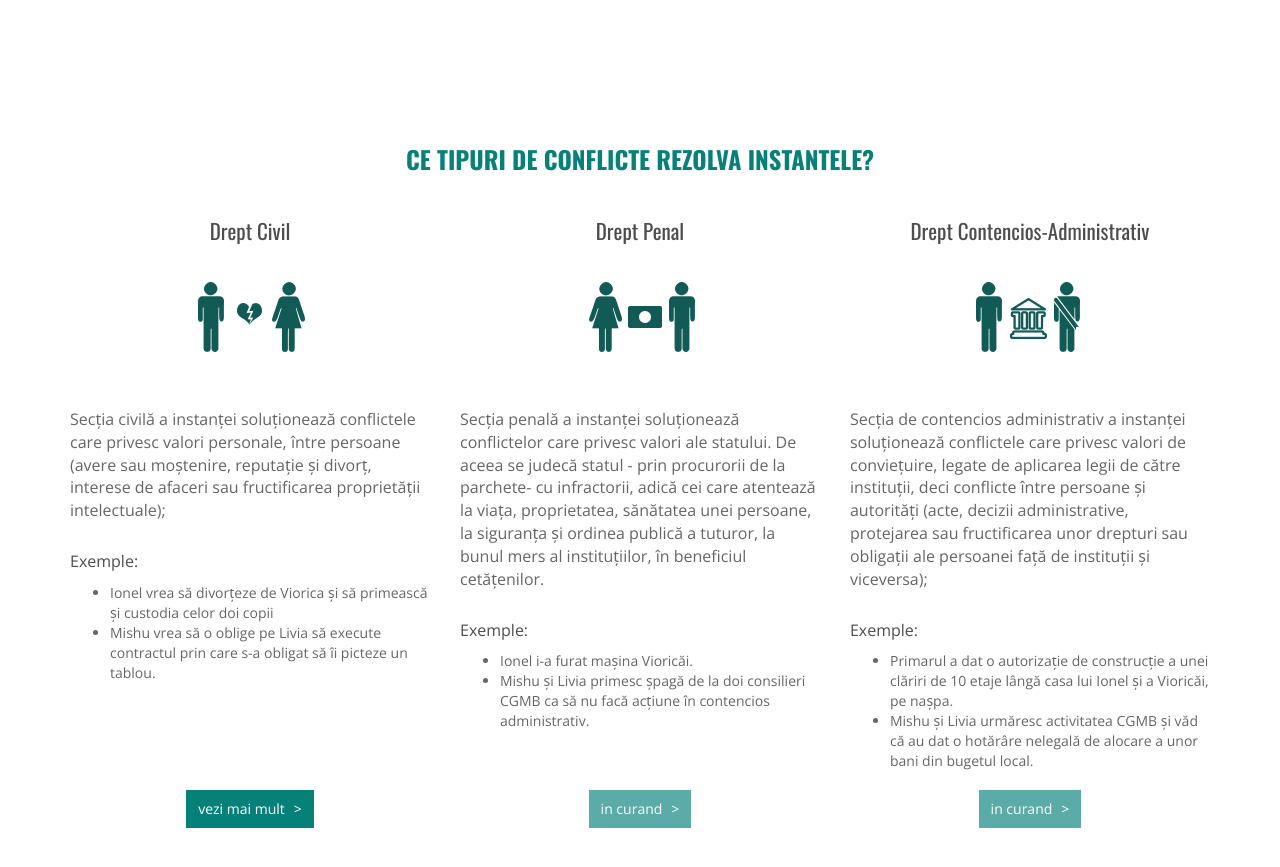
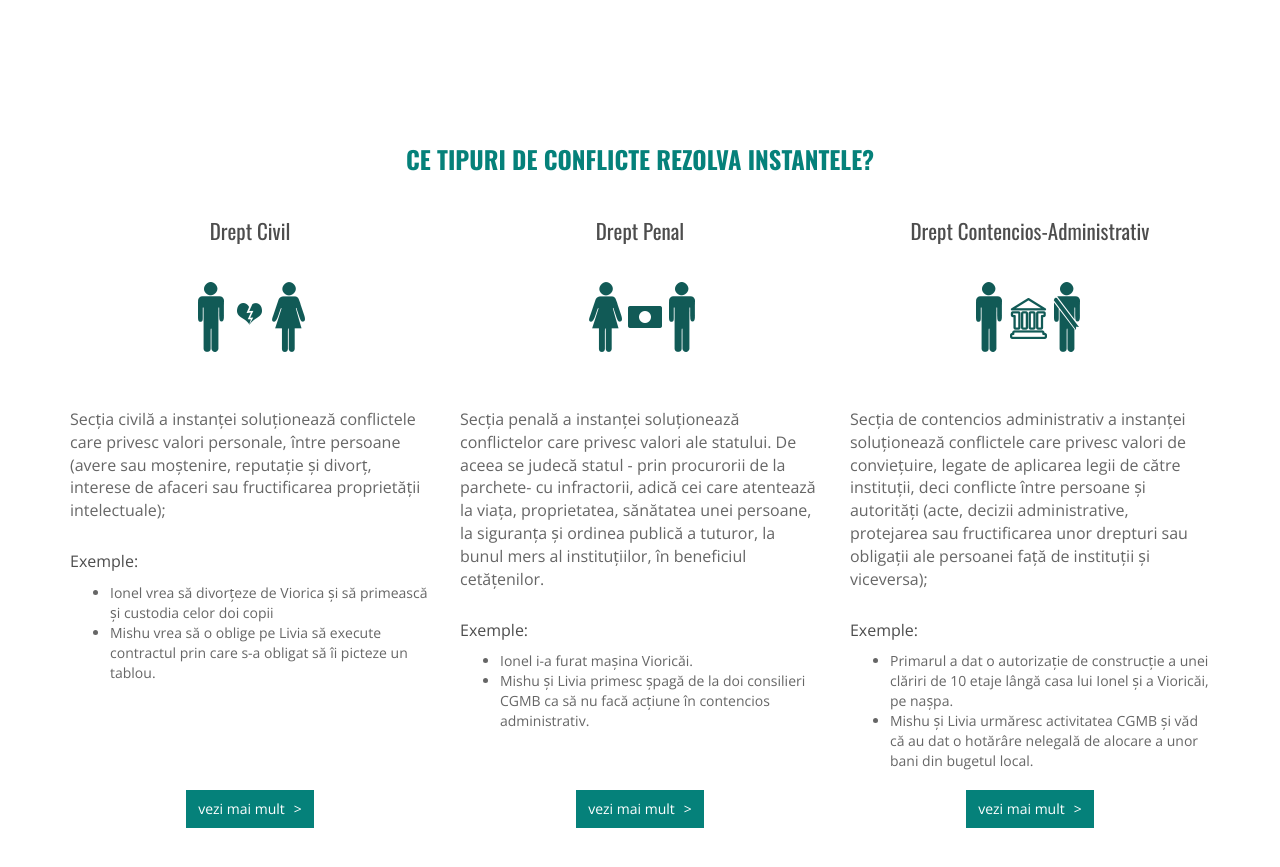
Before and after one commit to funkycitizens/onoratainstanta, a Jekyll site: the page built from educatie/ghidul-justitiabilului/index.html, in a window 1280 px wide and 900 px high, scrolled down 823 px. Shown: the top 867 px of the window. Built offline with Jekyll 4.4.1, drawn with Linux system fonts in a browser that asks for light colours; nearby versions of some CDN libraries; comment, search, counter and statistics services are not loaded.

Commit message:
disable disabled button state

```diff
--- a/educatie/ghidul-justitiabilului/index.html
+++ b/educatie/ghidul-justitiabilului/index.html
@@ -43,7 +43,7 @@ hasCrumbs: true
 			<li>Ionel i-a furat mașina Vioricăi.</li>
 			<li>Mishu și Livia primesc șpagă de la doi consilieri CGMB ca să nu facă acțiune în contencios administrativ.</li>
 		</ul>
-		<a  href="{{ site.base_url }}/educatie/ghidul-justitiabilului.html" class="disabled btn btn-primary v-padding-sm v-space-sm flex-align-self-center">in curand</a>
+		<a  href="{{ site.base_url }}/educatie/ghidul-justitiabilului.html" class="btn btn-primary v-padding-sm v-space-sm flex-align-self-center">vezi mai mult</a>
 	</div>
 	<div class="col-sm-12 col-md-4 text-center d-flex flex-column v-space-lg-screen-md">
 		<h4 class="text-center color-gray-80">Drept Contencios-Administrativ</h4>
@@ -54,7 +54,7 @@ hasCrumbs: true
 			<li>Primarul a dat o autorizație de construcție a unei clăriri de 10 etaje lângă casa lui Ionel și a Vioricăi, pe nașpa.</li>
 			<li>Mishu și Livia urmăresc activitatea CGMB și văd că au dat o hotărâre nelegală de alocare a unor bani din bugetul local.</li>
 		</ul>
-		<a href="{{ site.base_url }}/educatie/ghidul-justitiabilului.html" class="disabled btn btn-primary v-padding-sm v-space-sm flex-align-self-center">in curand</a>
+		<a href="{{ site.base_url }}/educatie/ghidul-justitiabilului.html" class="btn btn-primary v-padding-sm v-space-sm flex-align-self-center">vezi mai mult</a>
 	</div>
 </div>
 
```
